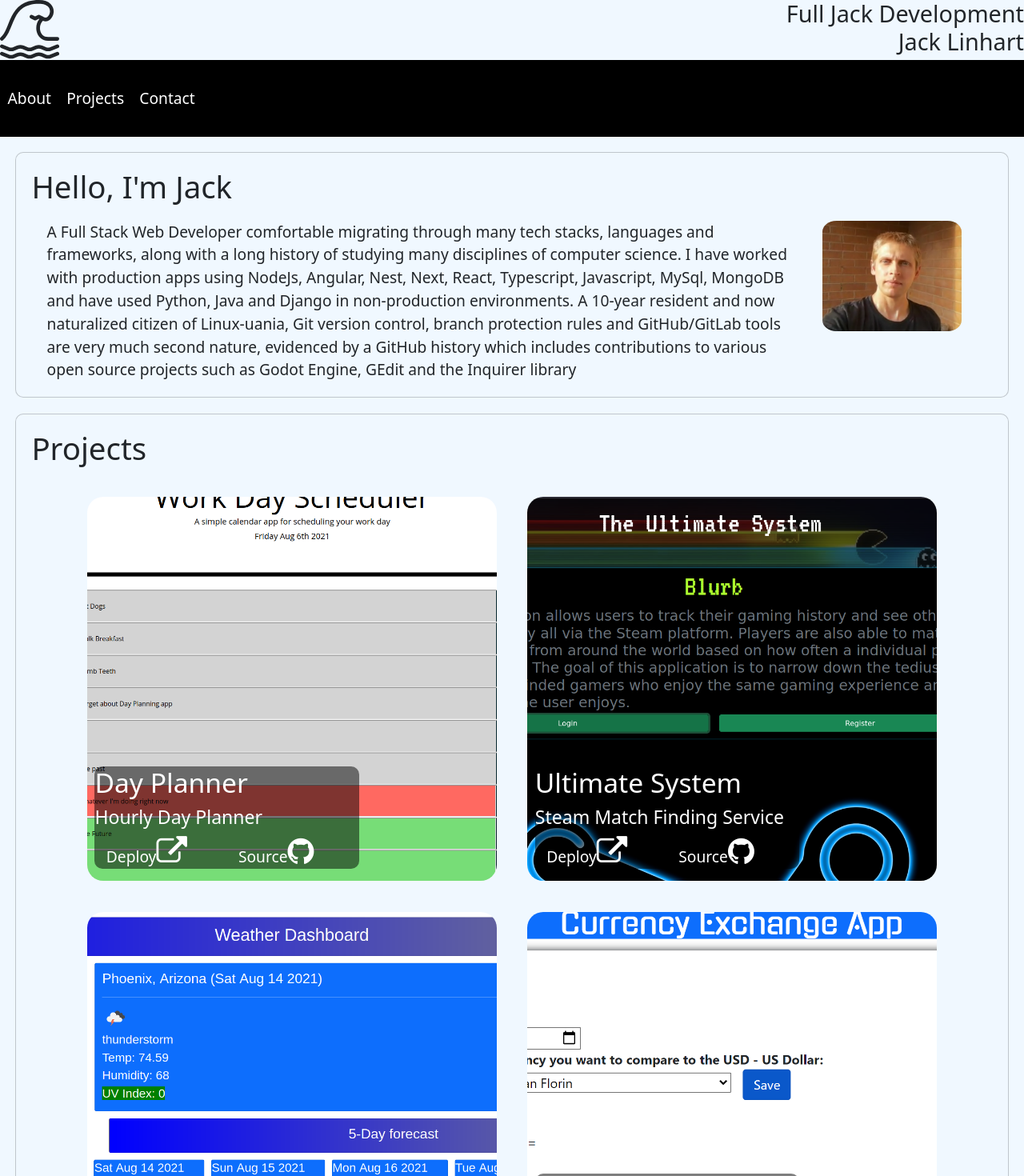
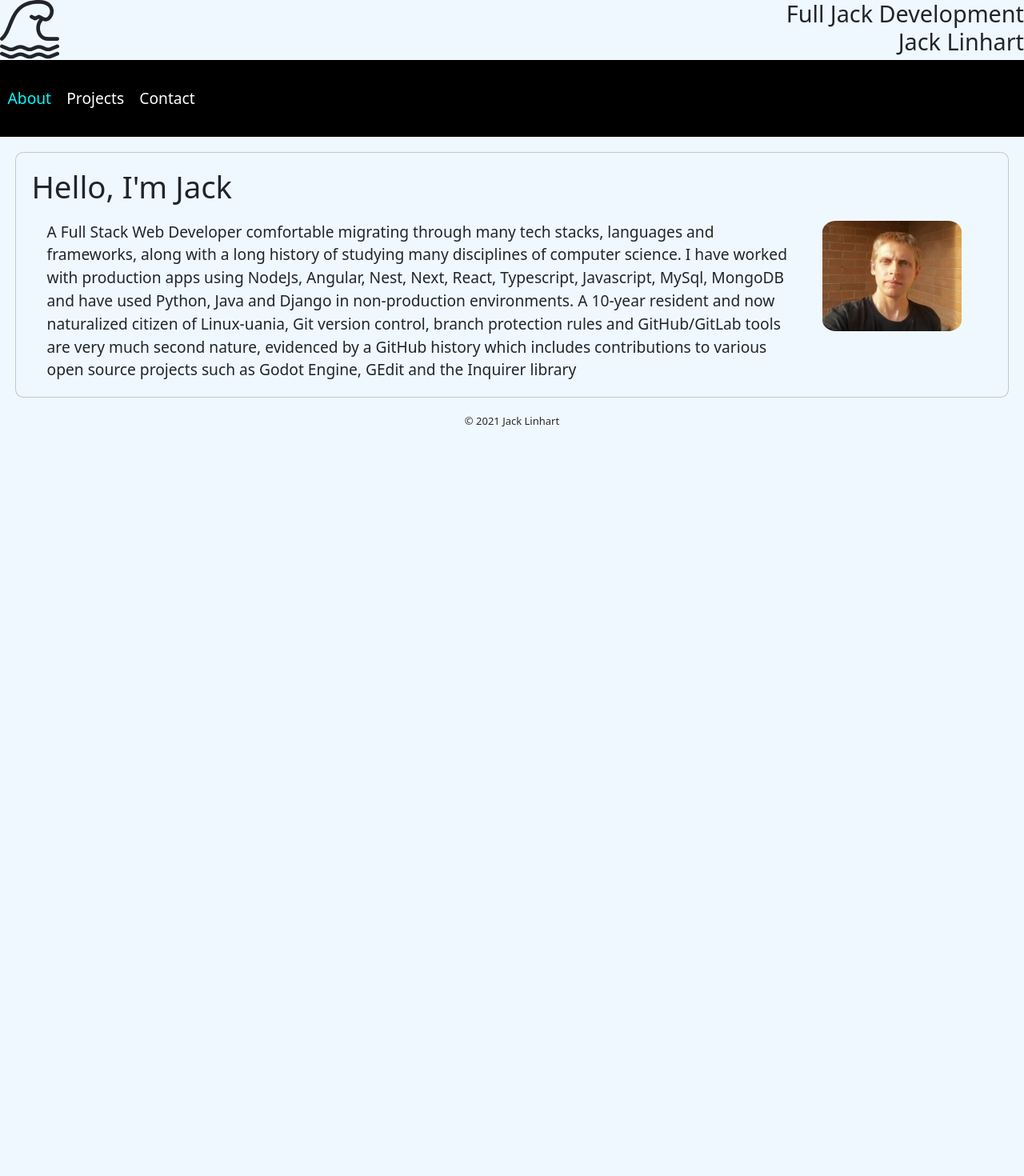
Before and after one commit to iatenine/react-portfolio, a React (Create React App) app: page / in a window 1280 px wide. Shown: the top 1470 px of the page at 80% size. After the commit the page ends 800 px from the top, so only its background shows below. Built offline with nearby package versions, Linux system fonts and the light colour scheme.

Commit message:
Modularized site into separate pages

```diff
--- a/src/App.js
+++ b/src/App.js
@@ -1,3 +1,4 @@
+import { useState } from "react";
 import "./App.css";
 import { Header } from "./components/Header";
 import { About } from "./components/About";
@@ -5,13 +6,20 @@ import { Gallery } from "./components/Gallery";
 import { Contact } from "./components/Contact";
 
 function App() {
+  // Determine which page is being rendered, pass to Header component to do stuff
+  const [page, setPage] = useState(0);
+  const pageProps = {
+    page,
+    setPage,
+  };
+
   return (
     <>
-      <Header />
+      <Header props={pageProps} />
       <main>
-        <About />
-        <Gallery />
-        <Contact />
+        {page === 0 ? <About /> : ""}
+        {page === 1 ? <Gallery /> : ""}
+        {page === 2 ? <Contact /> : ""}
       </main>
 
       <footer>
--- a/src/components/Header.js
+++ b/src/components/Header.js
@@ -1,6 +1,8 @@
 import React from "react";
 
-export const Header = () => {
+export const Header = ({ props }) => {
+  const { page, setPage } = props;
+
   return (
     <header>
       {/* <!-- Create a banner across the top --> */}
@@ -27,19 +29,28 @@ export const Header = () => {
       <nav className="navbar navbar-expand">
         <ul className="navbar-nav">
           <li>
-            <a href="#about" className="nav-link">
+            <button
+              className={page === 0 ? "nav-link selected-link" : "nav-link"}
+              onClick={() => setPage(0)}
+            >
               About
-            </a>
+            </button>
           </li>
           <li>
-            <a href="#projects" className="nav-link">
+            <button
+              className={page === 1 ? "nav-link selected-link" : "nav-link"}
+              onClick={() => setPage(1)}
+            >
               Projects
-            </a>
+            </button>
           </li>
           <li>
-            <a href="#contact" className="nav-link">
+            <button
+              className={page === 2 ? "nav-link selected-link" : "nav-link"}
+              onClick={() => setPage(2)}
+            >
               Contact
-            </a>
+            </button>
           </li>
         </ul>
       </nav>
--- a/src/components/Project.js
+++ b/src/components/Project.js
@@ -1,8 +1,7 @@
 import React from "react";
 
 export const Project = ({ props }) => {
-  const proj = props;
-  const { title, altText, subtitle, image, deploymentLink, sourceLink } = proj;
+  const { title, altText, subtitle, image, deploymentLink, sourceLink } = props;
 
   return (
     <div>
--- a/src/index.css
+++ b/src/index.css
@@ -32,9 +32,17 @@ a {
   color: var(--contrast-text-color) !important;
 }
 
+.nav-link {
+  color: var(--contrast-text-color) !important;
+}
+
 .nav-link:hover {
   color: var(--nav-hover-color) !important;
   transition: 0.6s all ease-in;
+}
+
+.selected-link {
+  color: var(--nav-hover-color) !important;
 }
 
 h2 {
@@ -69,6 +77,16 @@ article {
 
 #my-image {
   border-radius: 10%;
+}
+
+button {
+  background-color: black;
+  border: none;
+  color: white;
+}
+
+button > * {
+  color: white;
 }
 
 .project-container > * > img {
```
